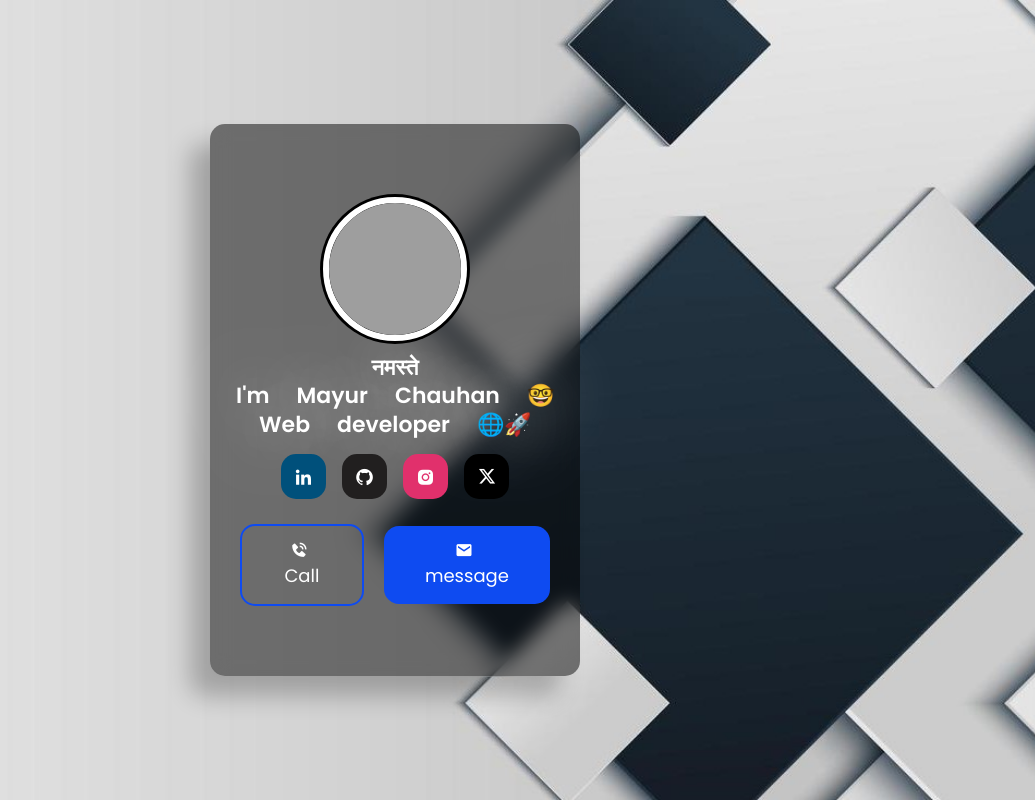
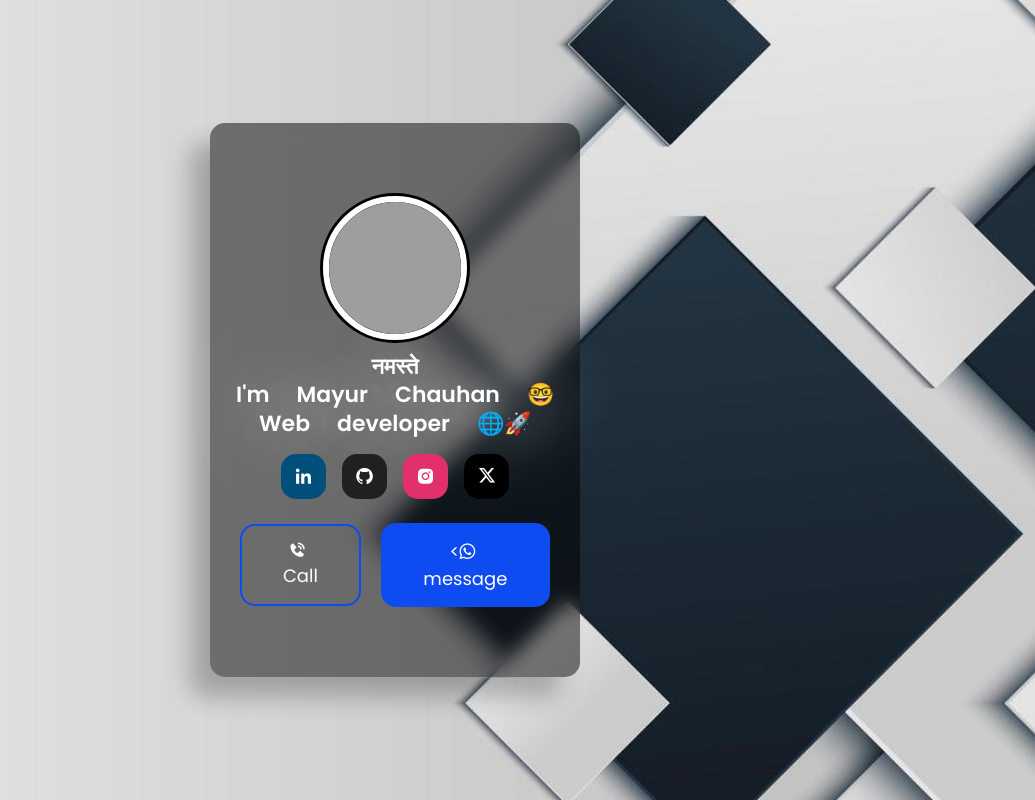
Before and after one commit to mayurr11/profile-card, a plain HTML site: page index.html in a window 1280 px wide. Shown: the whole page, without its empty margins (245-1280 px from the left). Drawn offline with nearby package versions, Linux system fonts and the light colour scheme; grey boxes are pictures that could not be loaded; a web font is replaced by a local one.

Commit message:
Update index.html

```diff
--- a/index.html
+++ b/index.html
@@ -40,7 +40,7 @@
         </div>
         <div class="buttons">
             <a href="tel:+917359808697"><button class="button call-button"><i class='bx bxs-phone-call' style="margin-right: 6px" ></i> Call</button></a>
-            <a href="https://wa.me/7359808697?text=Hello%20Mayur%20:)" target="_blank"><button class="button"><i class='bx bxs-envelope' style="margin-right: 6px"></i> message</button></a>
+            <a href="https://wa.me/7359808697?text=Hello%20Mayur%20:)" target="_blank"><button class="button"><<i class="fa-brands fa-whatsapp" style="margin-right: 6px"></i> message</button></a>
         </div>
     </div>
 </body>
```
